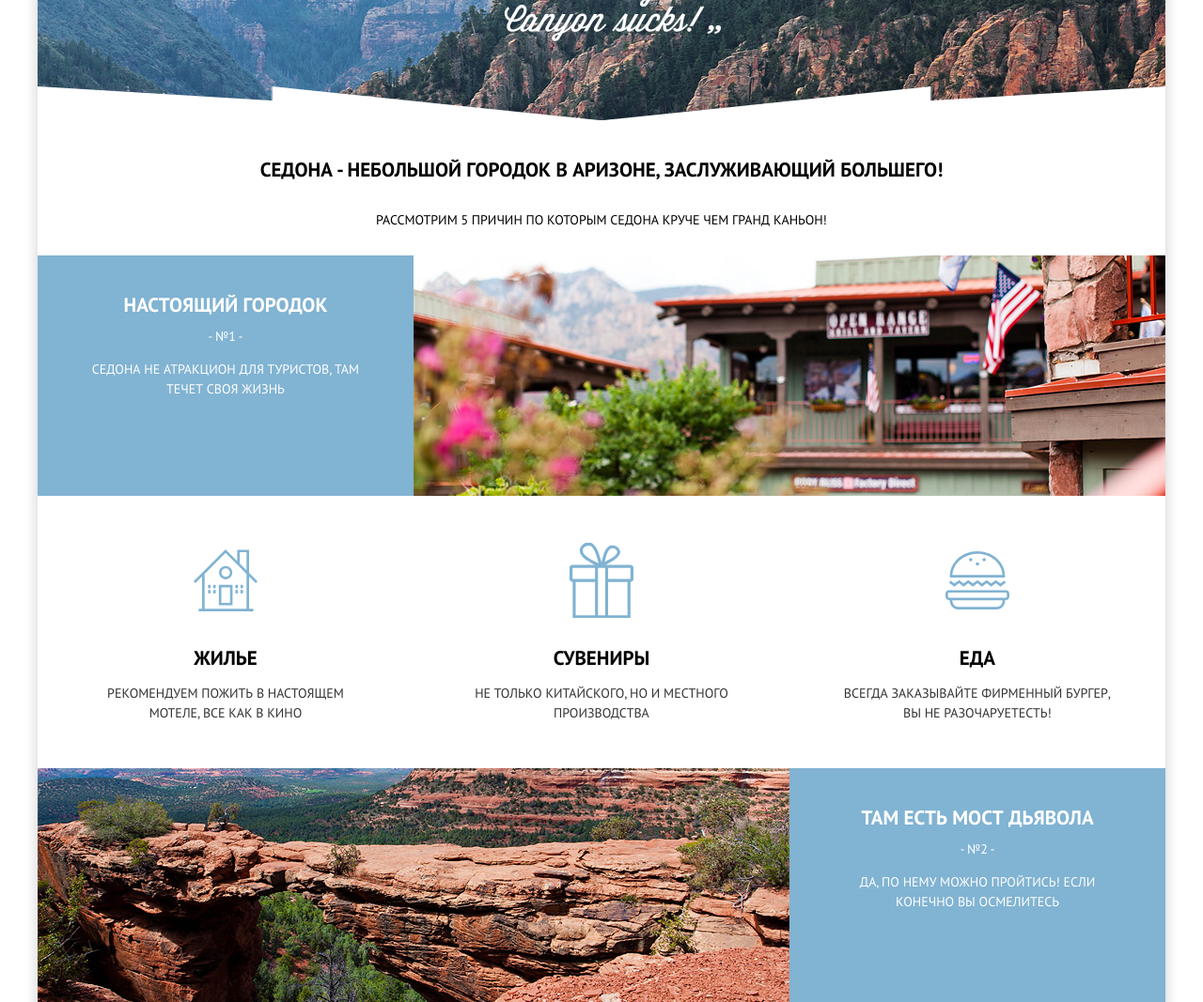
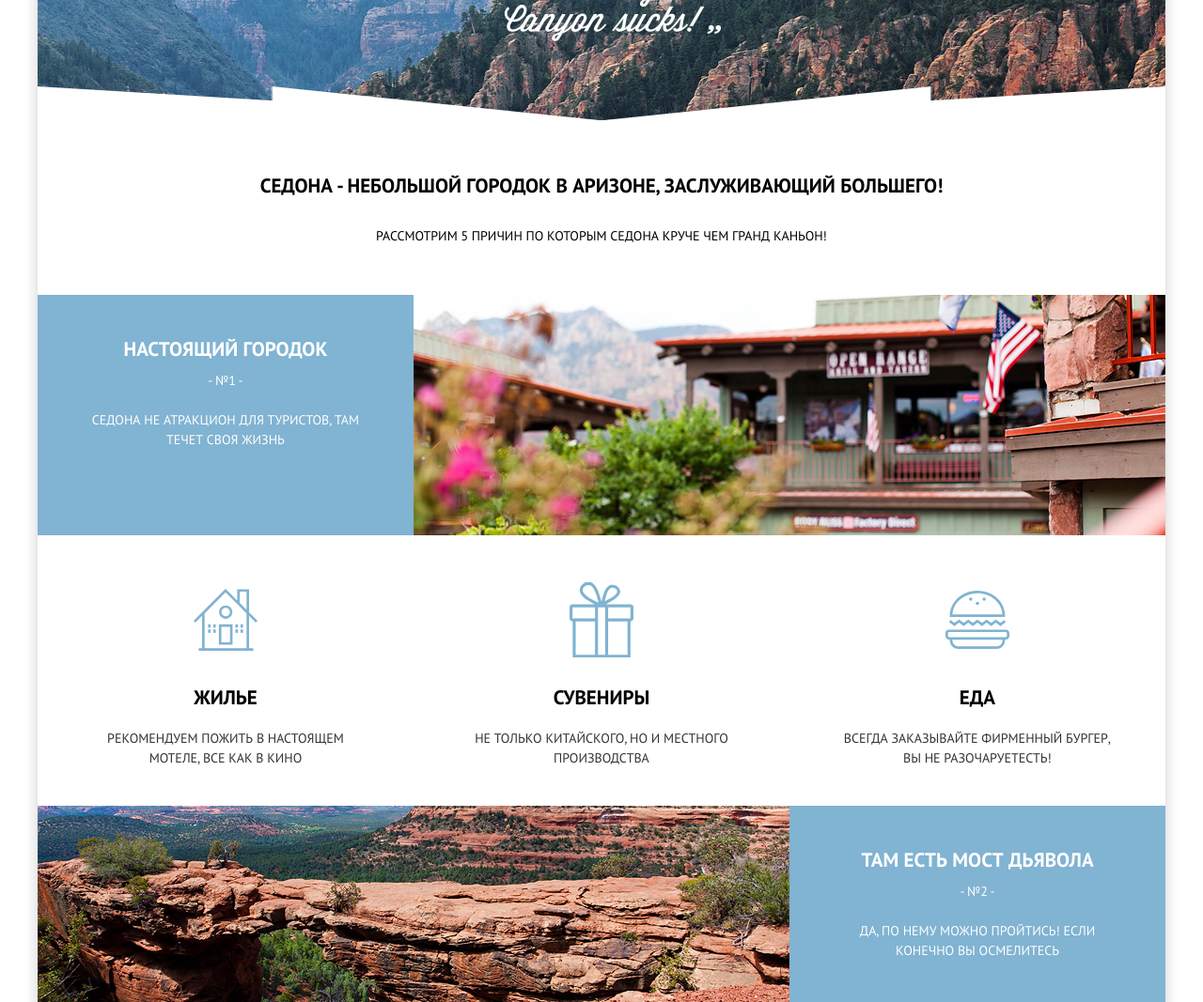
Before and after one commit to True-Evzheniy/92049-sedona, a website: page index.html in a window 1280 px wide. Shown: the part 440-1507 px from the top of the page at 94% size. Drawn offline with nearby package versions, Linux system fonts and the light colour scheme; files that its build step writes are made by us from their sources.

Commit message:
fix pixelperfect tablet

```diff
--- a/sass/layout/footer.scss
+++ b/sass/layout/footer.scss
@@ -75,7 +75,7 @@
 
 @media(min-width: 768px){
 	.page-footer{
-		padding: 0 15% 0 15.6%;
+		padding: 0 7.81% 0 7.81%;
 		display: flex;
 		justify-content: space-between;
 		box-sizing: border-box;
--- a/sass/pages/index.scss
+++ b/sass/pages/index.scss
@@ -301,6 +301,12 @@
 	}
 
 	.reasons{
+		&__header{
+			padding-top: 57px;
+			padding-left: 18.23%;
+			padding-right: 18.23%;
+		}
+
 		&__item{
 			float: left;
 			width: 33.33%;
@@ -327,6 +333,13 @@
 			float:right;
 		}
 
+		&__num{
+			padding-bottom: 21px;
+		}
+		&__title{
+			padding-top: 45px;
+		}
+
 
 
 		&__title{
@@ -338,6 +351,7 @@
 		padding: 0;
 		&__title{
 			font-size: 21px;
+			padding-bottom: 20px;
 			&:before{
 				content: '';
 				position: absolute;
@@ -356,17 +370,19 @@
 			text-align: center;
 			width: 33.33%;
 			float: left;
-
+		}
+		&__about{
+			padding-bottom: 20px;
 		}
 	}
 	.hotel-search{
-		padding:58px 155px 58px;
+		padding:53px 155px 58px;
 		&__title{
-			padding-bottom: 35px;
+			padding-bottom: 29px;
 			@include fonter(30px,30px);
 		}
 		&__text{
-			padding-bottom: 44px;
+			padding-bottom: 42px;
 		}
 	}
 
@@ -374,5 +390,9 @@
 		background-image: url("../img/map-tablet.jpg")
 	}
 
+	.block__text{
+		padding-bottom: 50px;
+	}
+
 
 }
```
